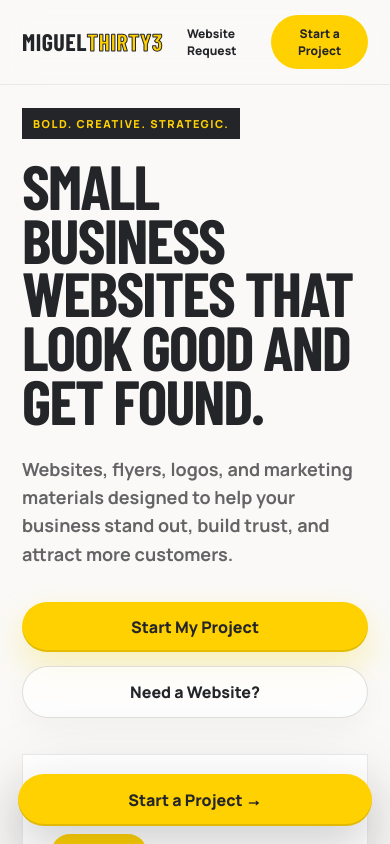
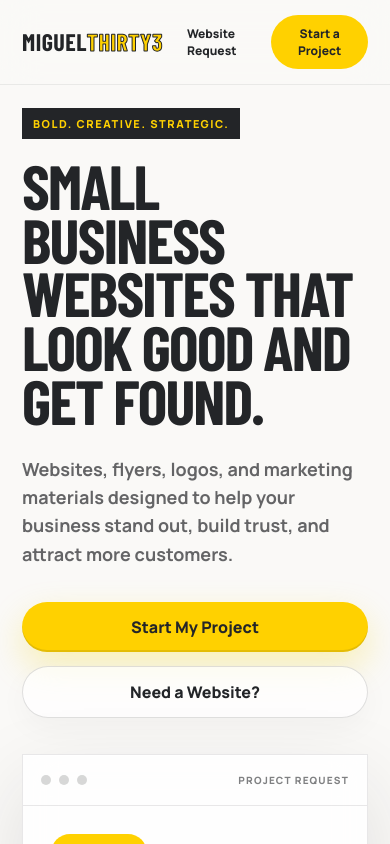
Before and after one commit to Miguel-33/miguelthirty3, a React (Vite) app: page / in a window 390 px wide. Shown: the top 844 px of the page. Built offline with nearby package versions, Linux system fonts and the light colour scheme; a web font is replaced by a local one.

Commit message:
Remove mobile sticky button

```diff
--- a/src/App.jsx
+++ b/src/App.jsx
@@ -315,7 +315,6 @@ export default function MiguelThirty3() {
 
       <Footer />
 
-      <MobileStickyStart onStart={() => scrollTo("project-picker")} />
     </main>
   );
 }
@@ -654,11 +653,3 @@ function Footer() {
     </footer>
   );
 }
-
-function MobileStickyStart({ onStart }) {
-  return (
-    <button type="button" className="mobile-sticky-start" onClick={onStart}>
-      Start a Project →
-    </button>
-  );
-}
```
